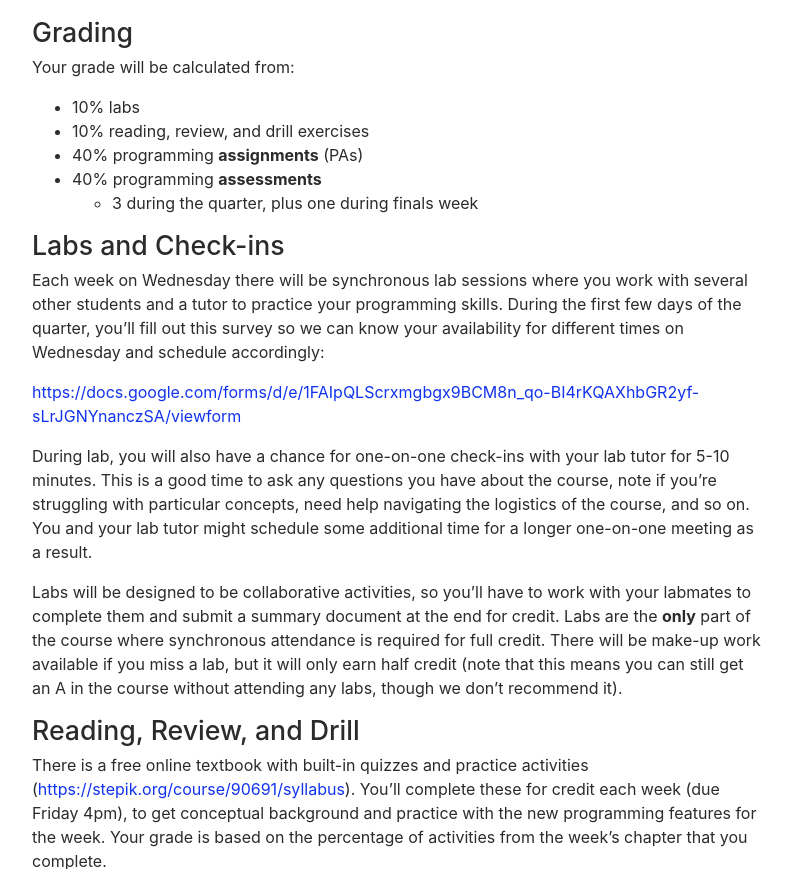
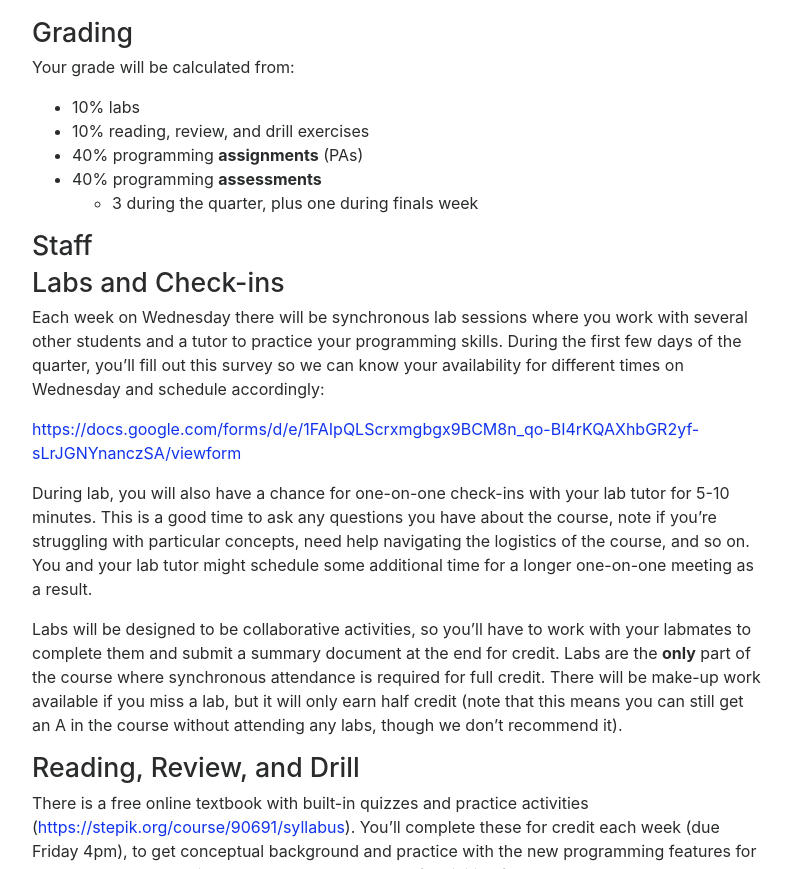
Before and after one commit to ucsd-cse8a-w21/ucsd-cse8a-w21.github.io, a Jekyll site: the page built from index2.md, in a window 1280 px wide and 900 px high, scrolled down 2818 px, cut to the strip 31-900 px from the top of the window. Shown: the whole strip, without its empty margins (243-1035 px from the left). Built offline with Jekyll 4.4.1, drawn with Linux system fonts in a browser that asks for light colours; nearby versions of some CDN libraries.

Commit message:
staff test

```diff
--- a/index2.md
+++ b/index2.md
@@ -103,6 +103,8 @@ Your grade will be calculated from:
 - 40% programming **assignments** (PAs)
 - 40% programming **assessments**
   - 3 during the quarter, plus one during finals week
+
+## Staff
 
 ## Labs and Check-ins
 
```
